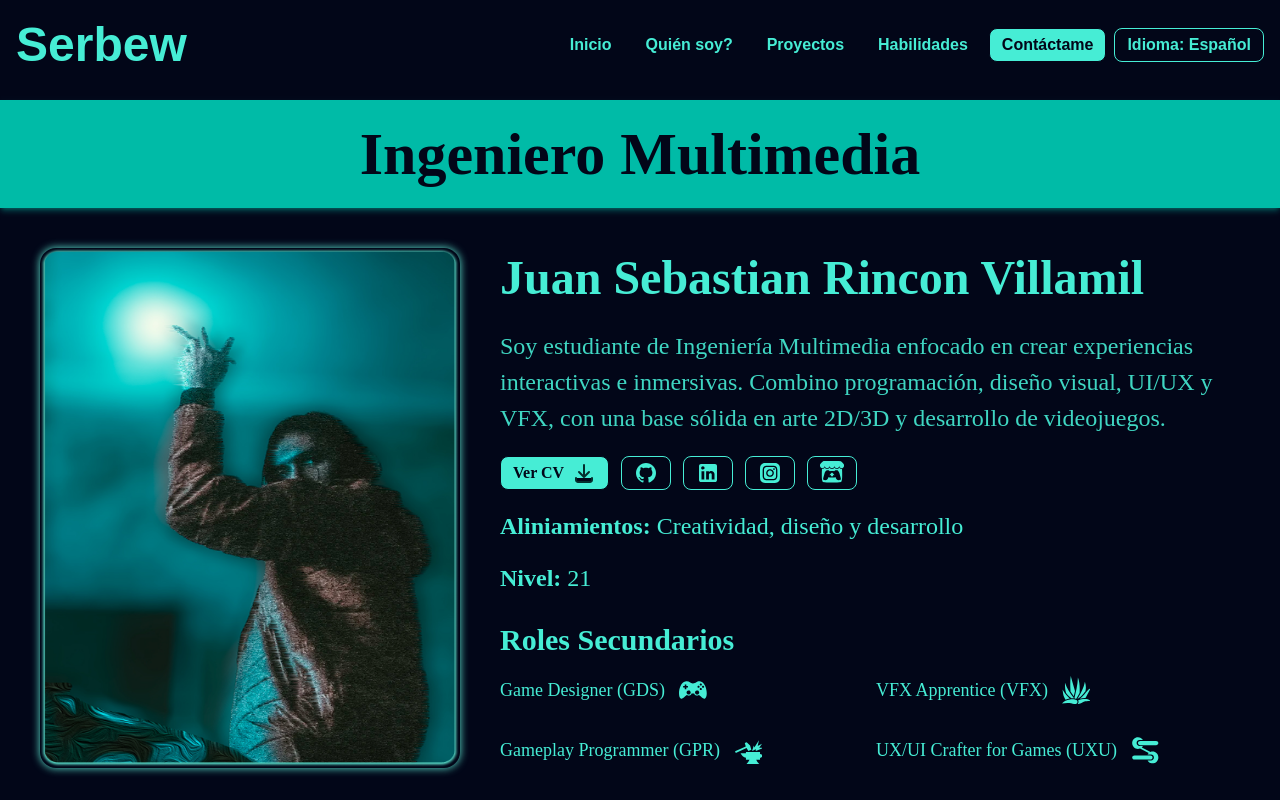
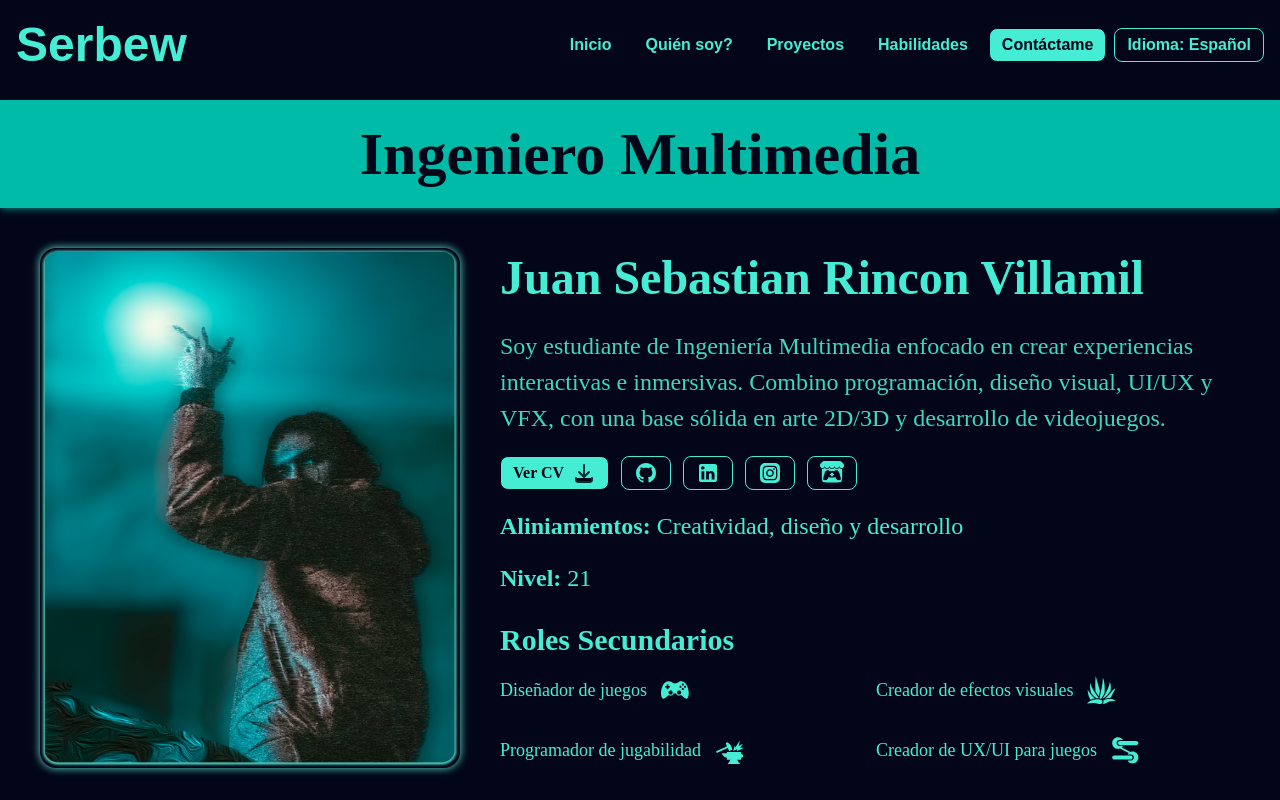
Before and after one commit to sebas64mil/my-portfolio-Serbew, a React (Vite) app: page / in a window 1280 px wide. Shown: the top 800 px of the page. Built offline with nearby package versions, Linux system fonts and the light colour scheme.

Commit message:
mejora en las traducciones

```diff
--- a/src/Data/translations.js
+++ b/src/Data/translations.js
@@ -19,10 +19,10 @@ export const translations = {
       level: "21",
       rolesTitle: "Roles Secundarios",
       roles: [
-        "Game Designer (GDS)",
-        "VFX Apprentice (VFX)",
-        "Gameplay Programmer (GPR)",
-        "UX/UI Crafter for Games (UXU)"
+        "Diseñador de juegos",
+        "Creador de efectos visuales",
+        "Programador de jugabilidad ",
+        "Creador de UX/UI para juegos "
       ],
       skills: [
         { name: "Comunicación y trabajo en equipo", progress: 75 },
@@ -100,10 +100,10 @@ export const translations = {
       level: "21",
       rolesTitle: "Secondary Roles",
       roles: [
-        "Game Designer (GDS)",
-        "VFX Apprentice (VFX)",
-        "Gameplay Programmer (GPR)",
-        "UX/UI Crafter for Games (UXU)"
+        "Game Designer ",
+        "VFX creator",
+        "Gameplay Programmer",
+        "UX/UI Crafter for Games"
       ],
       skills: [
         { name: "Communication & Teamwork", progress: 75 },
```
